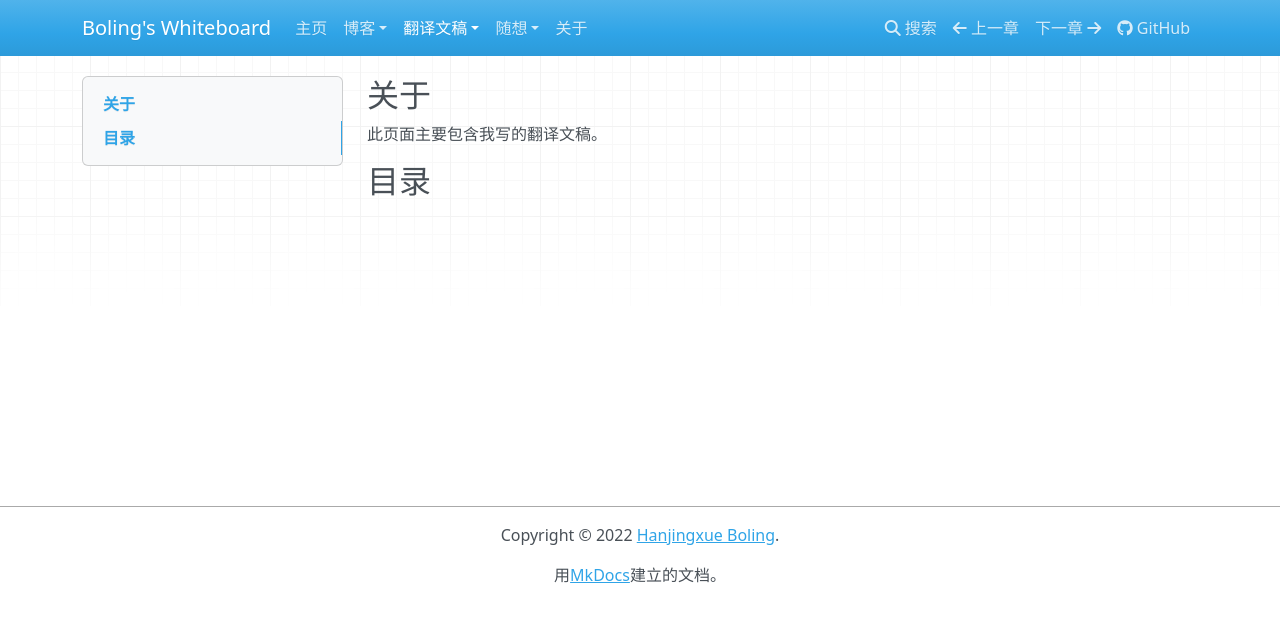
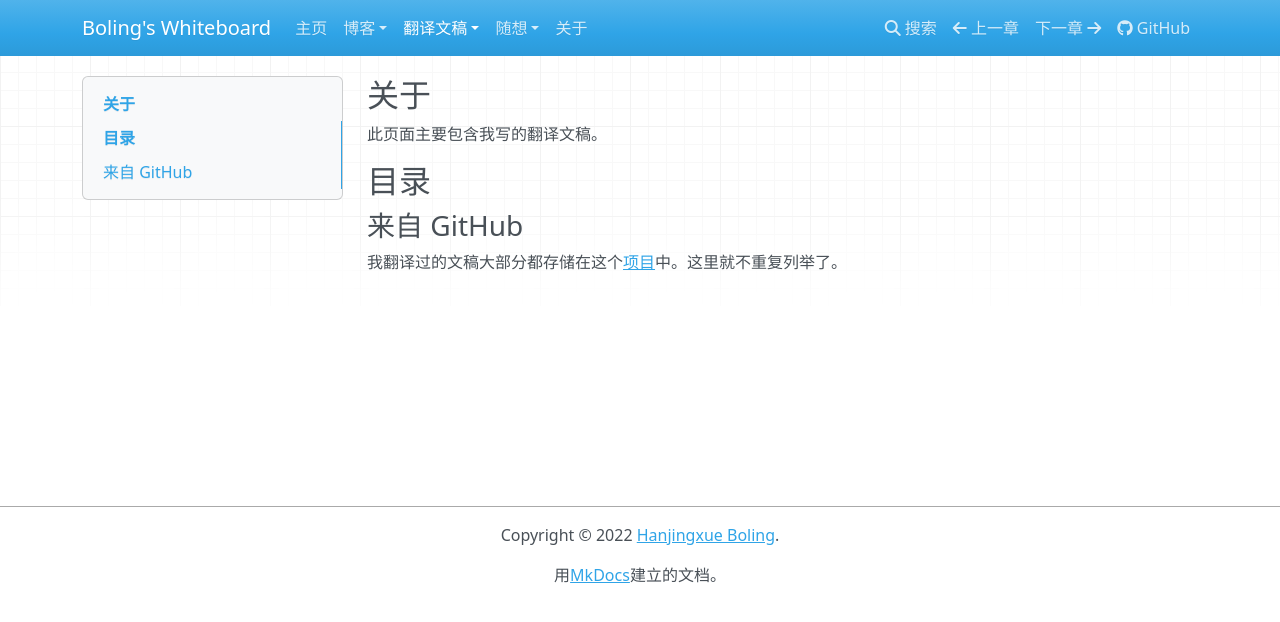
Before and after one commit to Hanjingxue-Boling/Whiteboard, an MkDocs documentation site: the page built from docs/translation/index.md, in a window 1280 px wide. Shown: the top 622 px of the page. Built offline with MkDocs 1.6.1, drawn with Linux system fonts in a browser that asks for light colours; nearby versions of some CDN libraries.

Commit message:
2022-02-12-01

```diff
--- a/docs/translation/index.md
+++ b/docs/translation/index.md
@@ -3,3 +3,7 @@
 此页面主要包含我写的翻译文稿。
 
 ## 目录
+
+### 来自 GitHub
+
+我翻译过的文稿大部分都存储在这个[项目](https://github.com/Hanjingxue-Boling/Documentation-archive)中。这里就不重复列举了。
--- a/mkdocs.yml
+++ b/mkdocs.yml
@@ -18,7 +18,7 @@ nav:
       - 目录: blog/index.md
       - blog/hellow-world.md
     - 翻译文稿:
-      - Index: translation/index.md
+      - 目录: translation/index.md
     - 随想:
       - Index: essay/index.md
     - 关于: about.md
```
